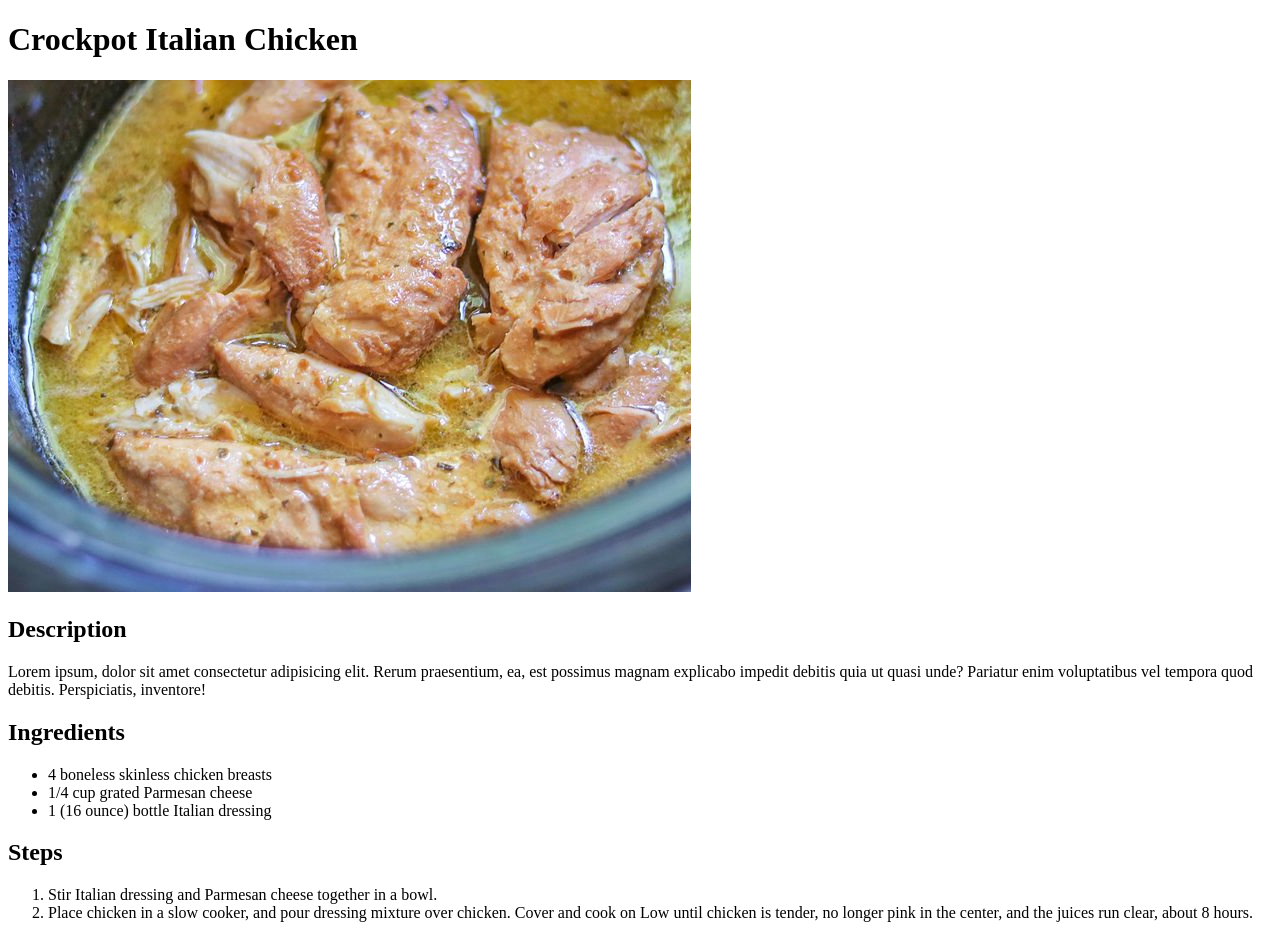
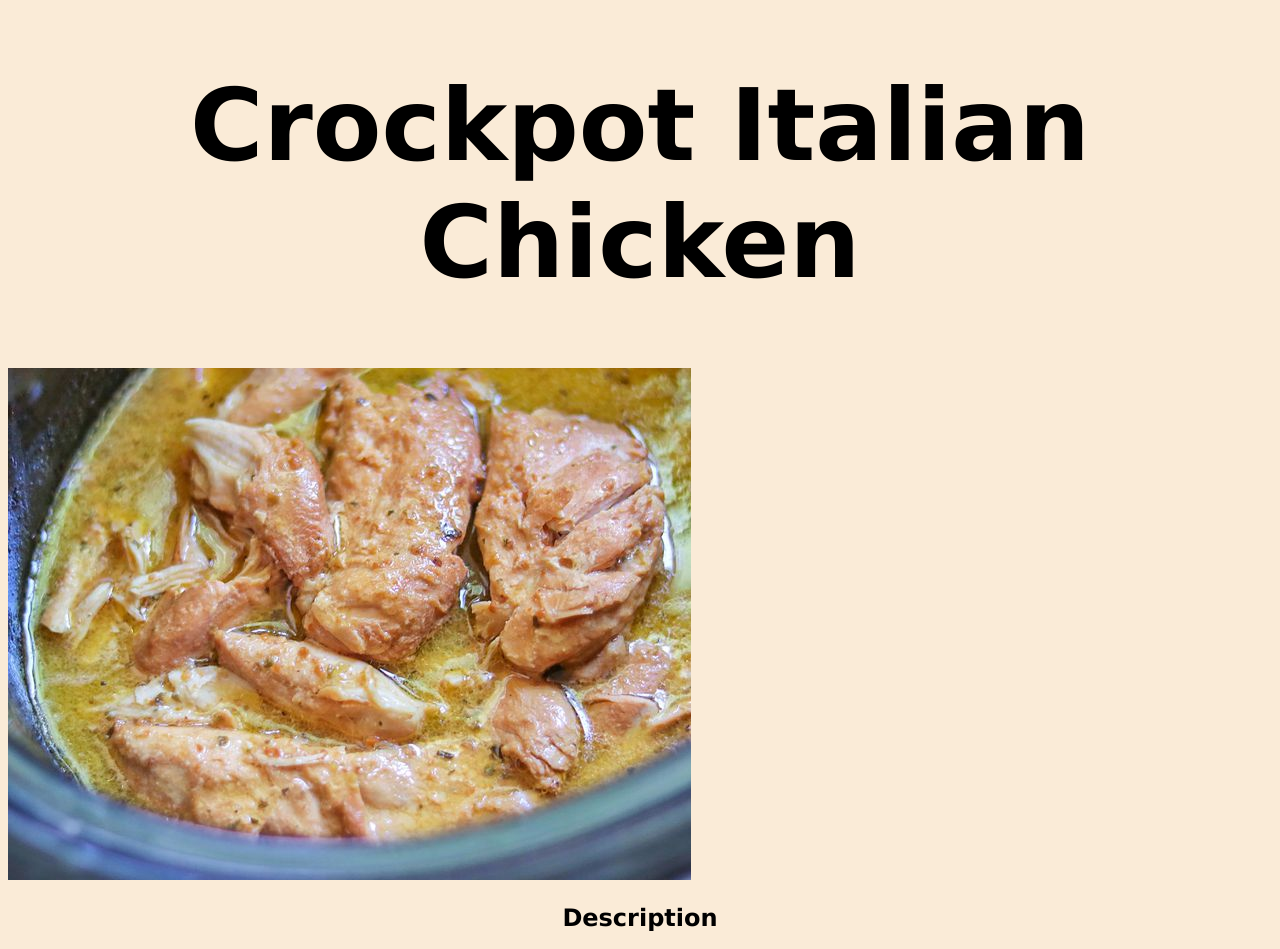
Before and after one commit to vonthachan/odin-recipes, a plain HTML site: page recipes/crockpot-italian-chicken.html in a window 1280 px wide. Shown: the top 949 px of the page. Drawn offline with Linux system fonts and the light colour scheme.

Commit message:
added css to recipes

```diff
--- a/recipes/crockpot-italian-chicken.html
+++ b/recipes/crockpot-italian-chicken.html
@@ -3,20 +3,21 @@
 <head>
     <meta charset="UTF-8">
     <meta name="viewport" content="width=device-width, initial-scale=1.0">
+    <link rel="stylesheet" href="/style.css">
     <title>Italian Chicken</title>
 </head>
 <body>
-    <h1>Crockpot Italian Chicken</h1>
+    <h1 class="title">Crockpot Italian Chicken</h1>
     <img src="/images/italian-chicken.jpeg" alt="Italian Chicken">
-    <h2>Description</h2>
+    <h2 class="heading">Description</h2>
     <p>Lorem ipsum, dolor sit amet consectetur adipisicing elit. Rerum praesentium, ea, est possimus magnam explicabo impedit debitis quia ut quasi unde? Pariatur enim voluptatibus vel tempora quod debitis. Perspiciatis, inventore!</p>
-    <h2>Ingredients</h2>
+    <h2 class="heading">Ingredients</h2>
     <ul>
         <li>4 boneless skinless chicken breasts</li>
         <li>1/4 cup grated Parmesan cheese</li>
         <li>1 (16 ounce) bottle Italian dressing</li>
     </ul>
-    <h2>Steps</h2>
+    <h2 class="heading">Steps</h2>
     <ol>
         <li>Stir Italian dressing and Parmesan cheese together in a bowl.</li>
         <li>Place chicken in a slow cooker, and pour dressing mixture over chicken. Cover and cook on Low until chicken is tender, no longer pink in the center, and the juices run clear, about 8 hours.</li>
--- /dev/null
+++ b/style.css
@@ -0,0 +1,30 @@
+* {
+    background-color: antiquewhite;
+    font-family: Verdana, Geneva, Tahoma, sans-serif;
+}
+body{
+    text-align: left;
+}
+
+.title{
+    font-size: 100px;
+    font-weight: 800;
+    text-align: center;
+}
+
+.heading{
+    text-align: center;
+}
+
+ul{
+    list-style-type: none;
+}
+
+ol{
+    list-style-type: upper-roman;
+}
+
+.link{
+    font-size: 25px;
+    margin: 100px;
+}
```
Also changed, not shown: index.html (+10 -6 lines), recipes/buffalo-chicken-sandwich.html (+5 -4 lines), recipes/mac-and-cheese.html (+5 -4 lines).
